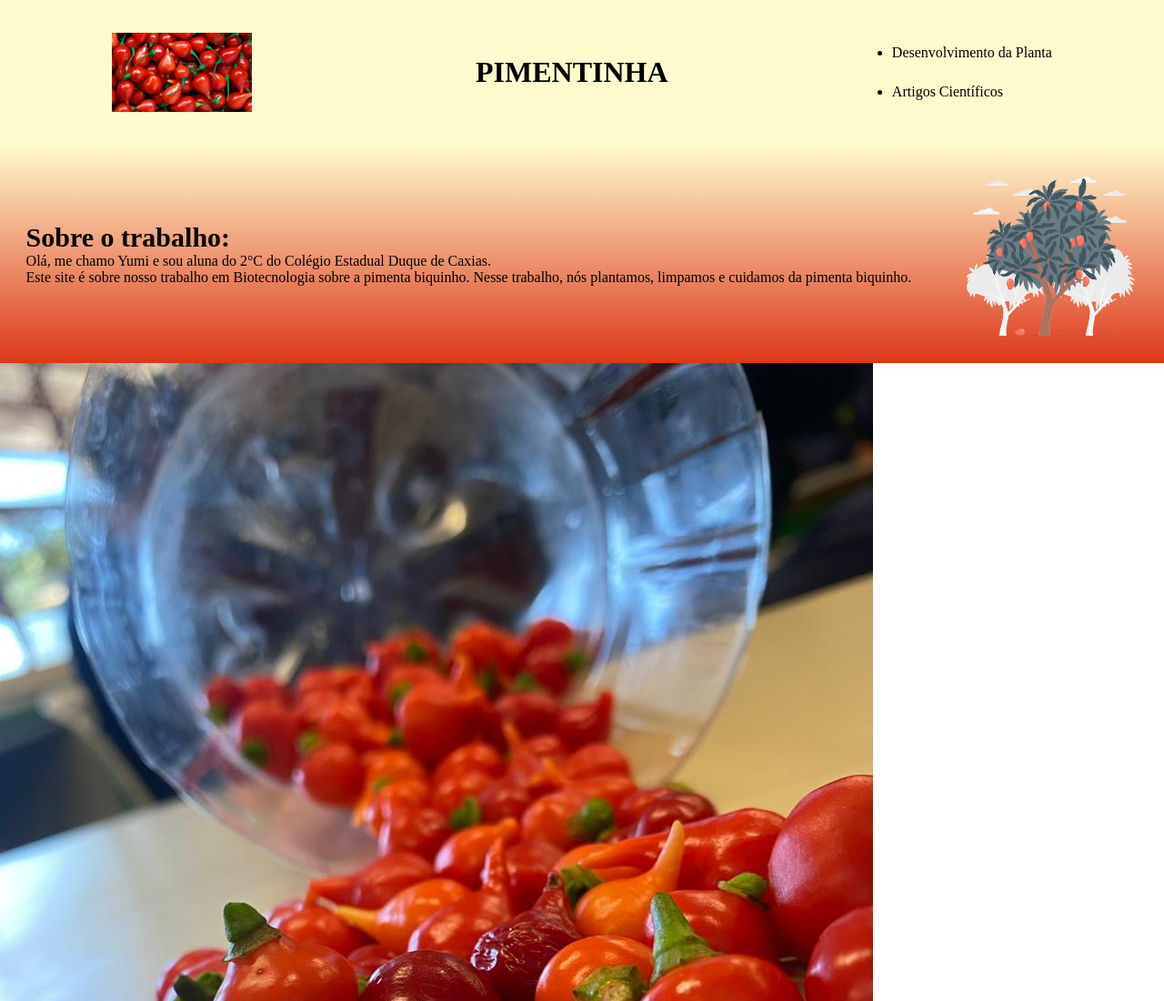
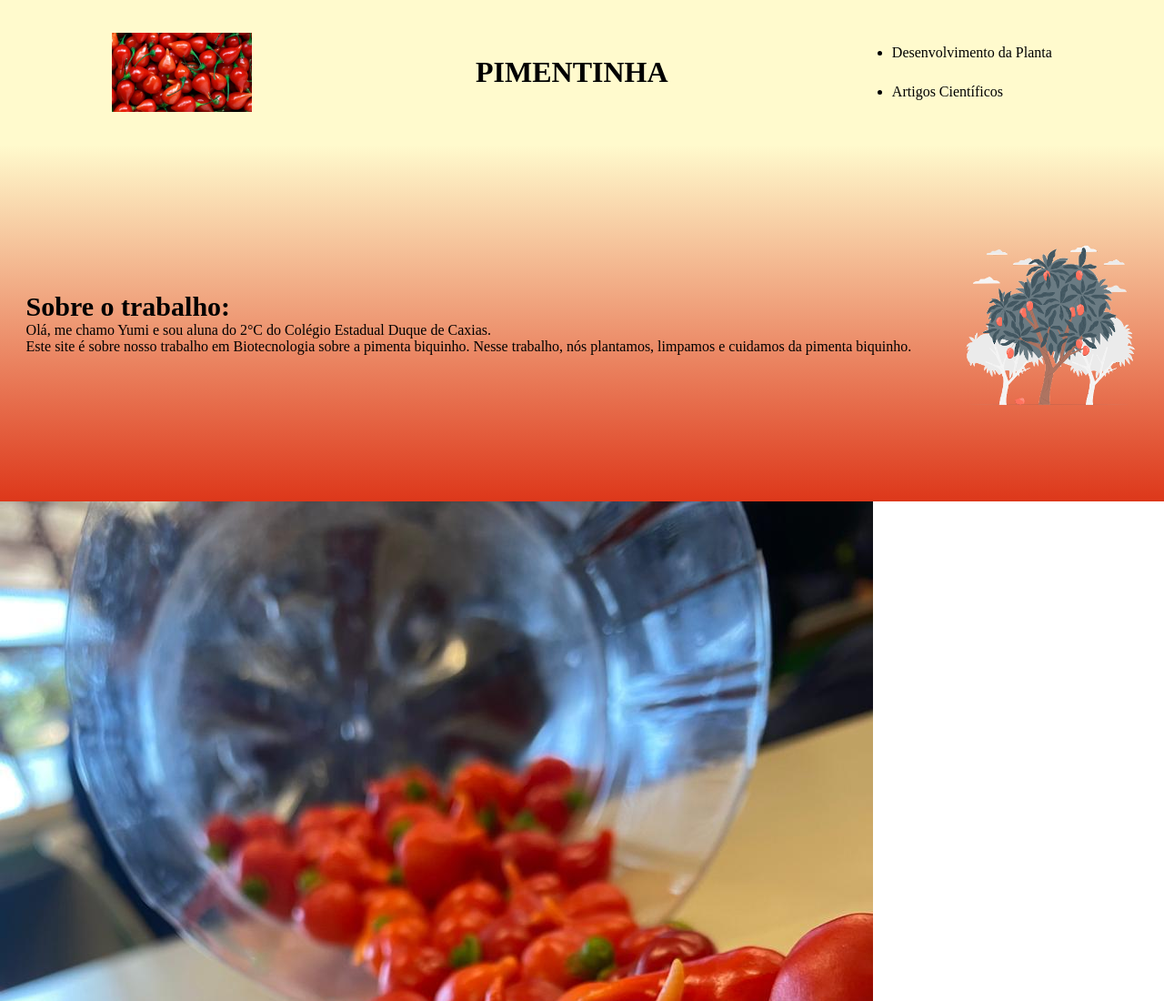
Before and after one commit to yumiide/site-2C, a plain HTML site: page index.html in a window 1280 px wide. Shown: the top 1100 px of the page at 91% size. Drawn offline with Linux system fonts and the light colour scheme.

Commit message:
Update style.css

```diff
--- a/style.css
+++ b/style.css
@@ -30,7 +30,7 @@
     display: flex;
     justify-content: space-around;
     align-items: center;
-    padding: 24px 0;
+    padding: 100px 0;
     }
 
     .titulo_apresentaçao_trabalho{
```
